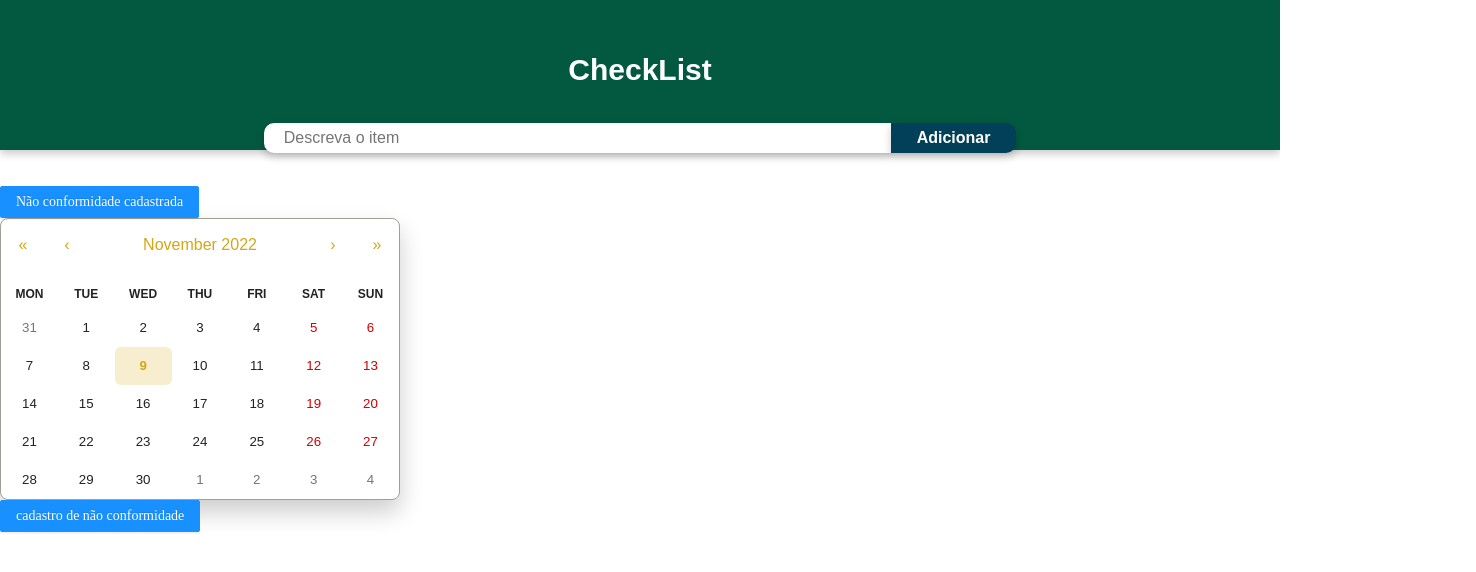
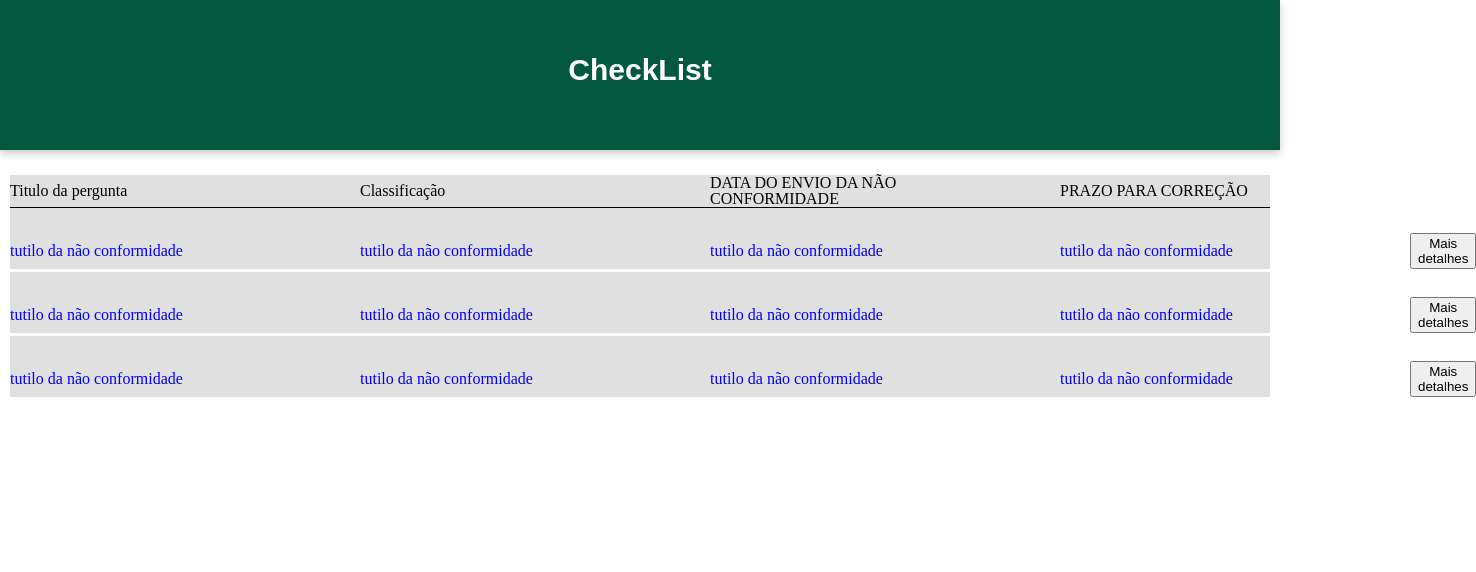
Before and after one commit to FernandoDias18/ProjetoQualidadeSoftware, a React (Create React App) app: page / in a window 1280 px wide. Shown: the top 572 px of the page, 1476 px wide, since content can reach past the window. Built offline with nearby package versions, Linux system fonts and the light colour scheme.

Commit message:
Criei o esquelo de como serão apresentadas as não conformidades

```diff
--- a/src/App.js
+++ b/src/App.js
@@ -1,13 +1,14 @@
 import { Header } from "./components/Header/Header";
-import {List} from "./components/List/List"
+// import {List} from "./components/List/List"
 import { ModalProvider } from "./Context";
-import {ModalCadastroNaoCof} from './components/ModalCadastroNaoCof/ModalCadastroNaoCof.jsx'
+// import {ModalCadastroNaoCof} from './components/ModalCadastroNaoCof/ModalCadastroNaoCof.jsx'
+import {MonitoramentoNaoConformidade} from './components/MonitoramentoNaoConformidade/MonitoramentoNaoConformidade'
 
 
 
 import './App.css'
-import { Modal } from "./components/ModalNaoConformidade/Modal";
-import { Calendario } from "./components/Calendario/Calendario";
+// import { Modal } from "./components/ModalNaoConformidade/Modal";
+// import { Calendario } from "./components/Calendario/Calendario";
 
 
 
@@ -17,13 +18,8 @@ function App() {
         <>
         <ModalProvider>
           <Header/>
-          <List/>
 
-          <Modal/>
-
-          <Calendario/>
-
-          <ModalCadastroNaoCof/>
+          <MonitoramentoNaoConformidade/>
         </ModalProvider>
 
         </>
--- /dev/null
+++ b/src/components/ListaNaoConformidade/ListaNaoConformidade.css
@@ -0,0 +1,21 @@
+.Nao-Conformidade-Conteiner{
+    display: flex;
+    align-items: center;
+    margin-top: 25px;
+    border-bottom: 3px solid #fff;
+
+}
+
+/* com a função :not(:last-child) tu consegue aplicar o css para todos os elementos menos o ultimo elemento....no caso para todas as div que são filhas do Nao-Conformidade-Conteiner ele aplicará os efeitos, menos para a ultia div  */
+.Nao-Conformidade-Conteiner div:not(:last-child) {
+
+    color: blue;
+    margin-right: 100px;
+    min-width: 250px;
+    max-width: 250px;
+
+}
+
+.Botao-Mais-Detalhes{
+
+}
--- /dev/null
+++ b/src/components/ListaNaoConformidade/ListaNaoConformidade.jsx
@@ -0,0 +1,33 @@
+
+import './ListaNaoConformidade.css'
+function ListaNaoConformidade(){
+
+    return (
+        <>
+            <div className="Nao-Conformidade-Conteiner">
+                <div className="Nao-conformidade-Titulo">
+                    <span>tutilo da não conformidade</span>
+                </div>
+
+                <div className="Nao-conformidade-Classificacao">
+                    <span>tutilo da não conformidade</span>
+                </div>
+
+                <div className="Nao-conformidade-Envio">
+                    <span>tutilo da não conformidade</span>
+                </div>
+
+                <div className="Nao-conformidade-Resolucao">
+                    <span>tutilo da não conformidade</span>
+                </div>
+
+                <div>
+
+                    <button className="Botao-Mais-Detalhes"> Mais detalhes</button>
+                </div>
+            </div>
+        </>
+    )
+}
+
+export{ListaNaoConformidade}
--- /dev/null
+++ b/src/components/MonitoramentoNaoConformidade/MonitoramentoNaoConformidade.css
@@ -0,0 +1,28 @@
+.Conteiner-Tabela-Monitoramento{
+    display: flex;
+    flex-direction: column;
+    background-color: #e0e0e0;
+    margin-left: 10px;
+    margin-right: 10px;
+    margin-top: 25px;
+
+
+}
+
+.Conteiner-cabecalho{
+    display: flex;
+    align-items: center;
+
+    border-bottom: 1px solid #000;
+
+
+}
+ /* com a função :not(:last-child) tu consegue aplicar o css para todos os elementos menos o ultimo elemento....no caso para todas as div que são filhas  */
+.Conteiner-cabecalho div:not(:last-child){
+
+    color: black;
+    width: 250px;
+    margin-right: 100px;
+}
+.Data-De-Resolucao{
+}
--- /dev/null
+++ b/src/components/MonitoramentoNaoConformidade/MonitoramentoNaoConformidade.jsx
@@ -0,0 +1,34 @@
+import { ListaNaoConformidade } from '../ListaNaoConformidade/ListaNaoConformidade'
+import './MonitoramentoNaoConformidade.css'
+
+
+function MonitoramentoNaoConformidade(){
+    return (
+        <>
+            <div className='Conteiner-Tabela-Monitoramento'>
+
+                <div className="Conteiner-cabecalho">
+                    <div className="Titulo">
+                        <span>Titulo da pergunta</span>
+                    </div>
+                    <div className="Classificacao">
+                        <span>Classificação</span>
+                    </div>
+                    <div className="Data-De-Envio">
+                        <span>DATA DO ENVIO DA NÃO CONFORMIDADE</span>
+                    </div>
+                    <div className="Data-De-Resolucao">
+                        <span>PRAZO PARA CORREÇÃO</span>
+                    </div>
+
+                </div>
+                <ListaNaoConformidade/>
+                <ListaNaoConformidade/>
+                <ListaNaoConformidade/>
+
+            </div>
+        </>
+    )
+}
+
+export{MonitoramentoNaoConformidade}
```
